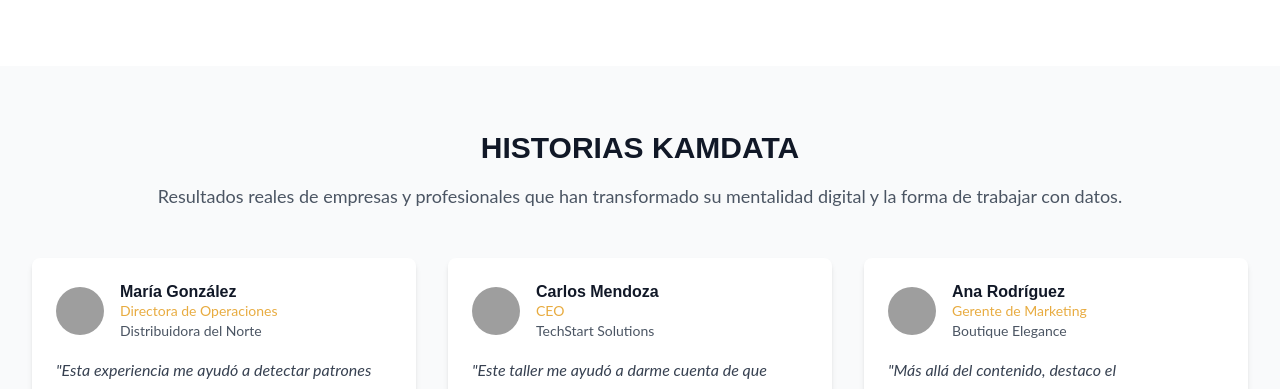
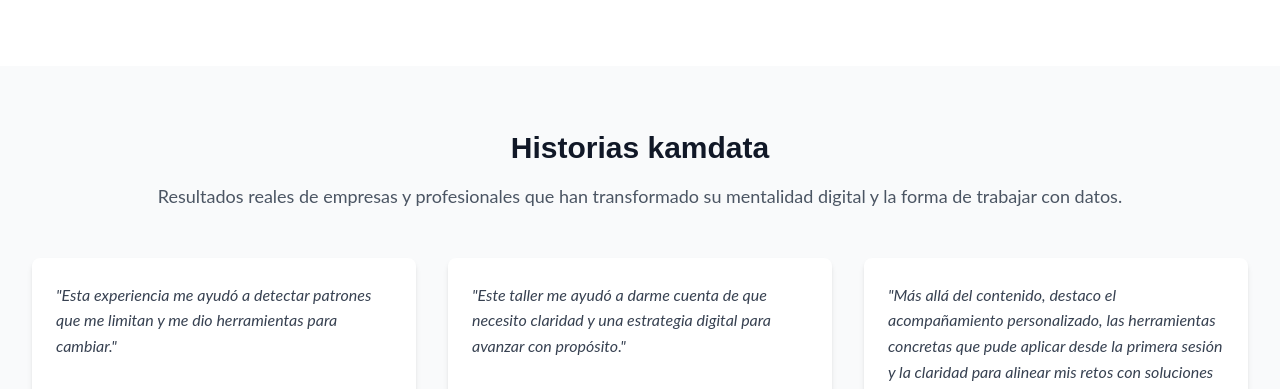
Before and after one commit to ArmndCamrg/kamdata-website, a React (Create React App) app: page / in a window 1280 px wide. Shown: the part 2700-3089 px from the top of the page. Built offline with nearby package versions, Linux system fonts and the light colour scheme; grey boxes are pictures that could not be loaded.

Commit message:
refactor: Remove personal data from testimonials

```diff
--- a/src/pages/Home.tsx
+++ b/src/pages/Home.tsx
@@ -30,28 +30,28 @@
 
   const testimonios = [
     {
-      nombre: 'María González',
-      rol: 'Directora de Operaciones',
-      empresa: 'Distribuidora del Norte',
+      //nombre: 'María González',
+      //rol: 'Directora de Operaciones',
+      //empresa: 'Distribuidora del Norte',
       testimonio: 'Esta experiencia me ayudó a detectar patrones que me limitan y me dio herramientas para cambiar.',
       servicio: 'Chip Digital Activado',
-      foto: '/testimonials/maria-gonzalez.jpg'
+      //foto: '/testimonials/maria-gonzalez.jpg'
     },
     {
-      nombre: 'Carlos Mendoza',
-      rol: 'CEO',
-      empresa: 'TechStart Solutions',
+      //nombre: 'Carlos Mendoza',
+      //rol: 'CEO',
+      //empresa: 'TechStart Solutions',
       testimonio: 'Este taller me ayudó a darme cuenta de que necesito claridad y una estrategia digital para avanzar con propósito.',
       servicio: 'Despierta tu Genio Digital',
-      foto: '/testimonials/carlos-mendoza.jpg'
+      //foto: '/testimonials/carlos-mendoza.jpg'
     },
     {
-      nombre: 'Ana Rodríguez',
-      rol: 'Gerente de Marketing',
-      empresa: 'Boutique Elegance',
+      //nombre: 'Ana Rodríguez',
+      //rol: 'Gerente de Marketing',
+      //empresa: 'Boutique Elegance',
       testimonio: 'Más allá del contenido, destaco el acompañamiento personalizado, las herramientas concretas que pude aplicar desde la primera sesión y la claridad para alinear mis retos con soluciones prácticas.',
       servicio: 'Mentoría Individual',
-      foto: '/testimonials/ana-rodriguez.jpg'
+      //foto: '/testimonials/ana-rodriguez.jpg'
     }
   ];
 
@@ -305,12 +305,13 @@
       <section className="py-16 bg-gray-50">
         <div className="max-w-7xl mx-auto px-4 sm:px-6 lg:px-8">
           <div className="text-center mb-12">
-            <h2 className="text-3xl font-bold text-gray-900 mb-4">HISTORIAS KAMDATA</h2>
+            <h2 className="text-3xl font-bold text-gray-900 mb-4">Historias kamdata</h2>
             <p className="text-lg text-gray-600">Resultados reales de empresas y profesionales que han transformado su mentalidad digital y la forma de trabajar con datos.</p>
           </div>
           <div className="grid grid-cols-1 md:grid-cols-3 gap-8">
             {testimonios.map((testimonio, index) => (
               <div key={index} className="bg-white p-6 rounded-lg shadow-md flex flex-col">
+                {/* ESTE BLOQUE ES EL QUE VAMOS A OMITIR EL NOMBRE, ROL Y EMPRESA
                 <div className="flex items-center mb-4">
                   <img
                     src={testimonio.foto}
@@ -323,6 +324,7 @@
                     <p className="text-sm text-gray-600">{testimonio.empresa}</p>
                   </div>
                 </div>
+                FIN DEL BLOQUE A OMITIR */}
                 <blockquote className="text-gray-700 italic mb-4 flex-grow">
                   "{testimonio.testimonio}"
                 </blockquote>
```
